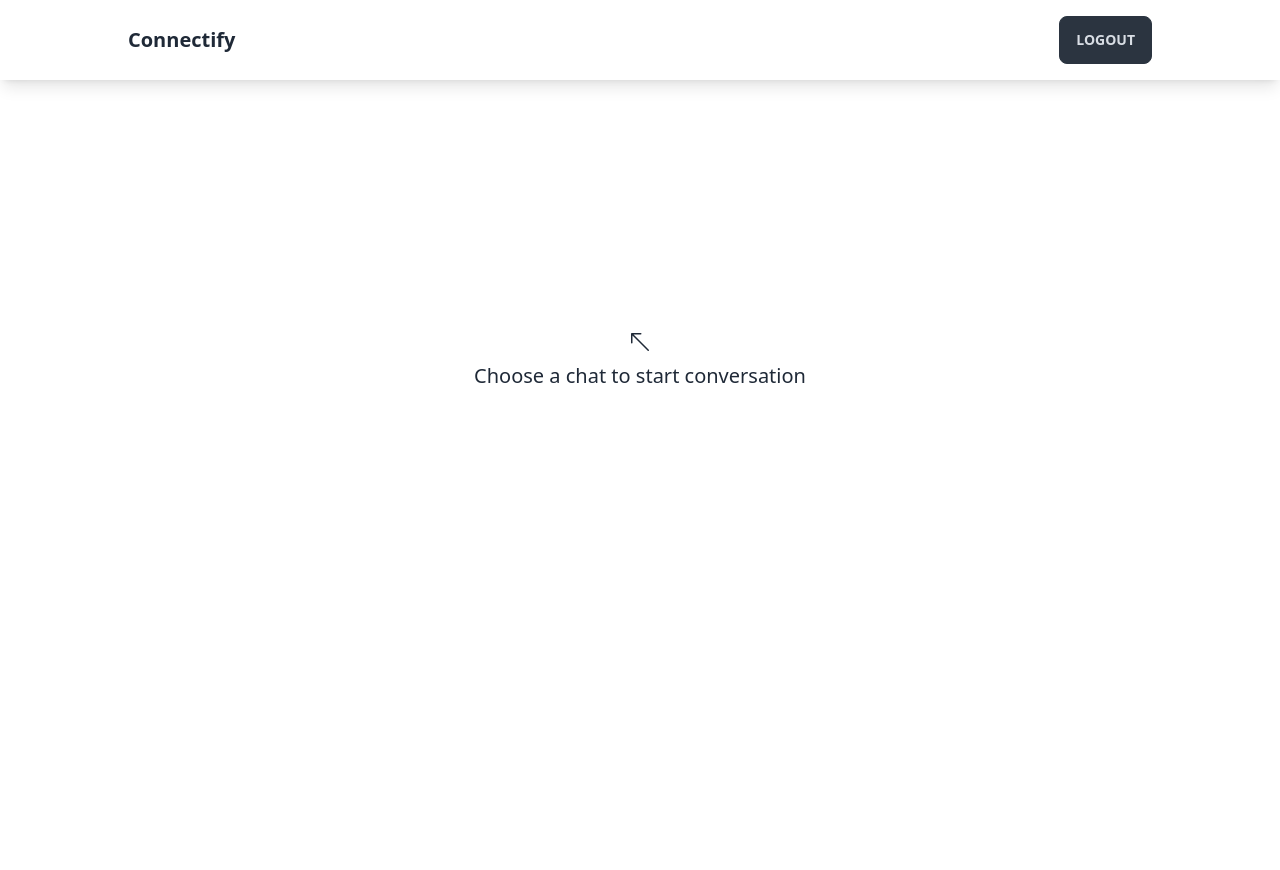
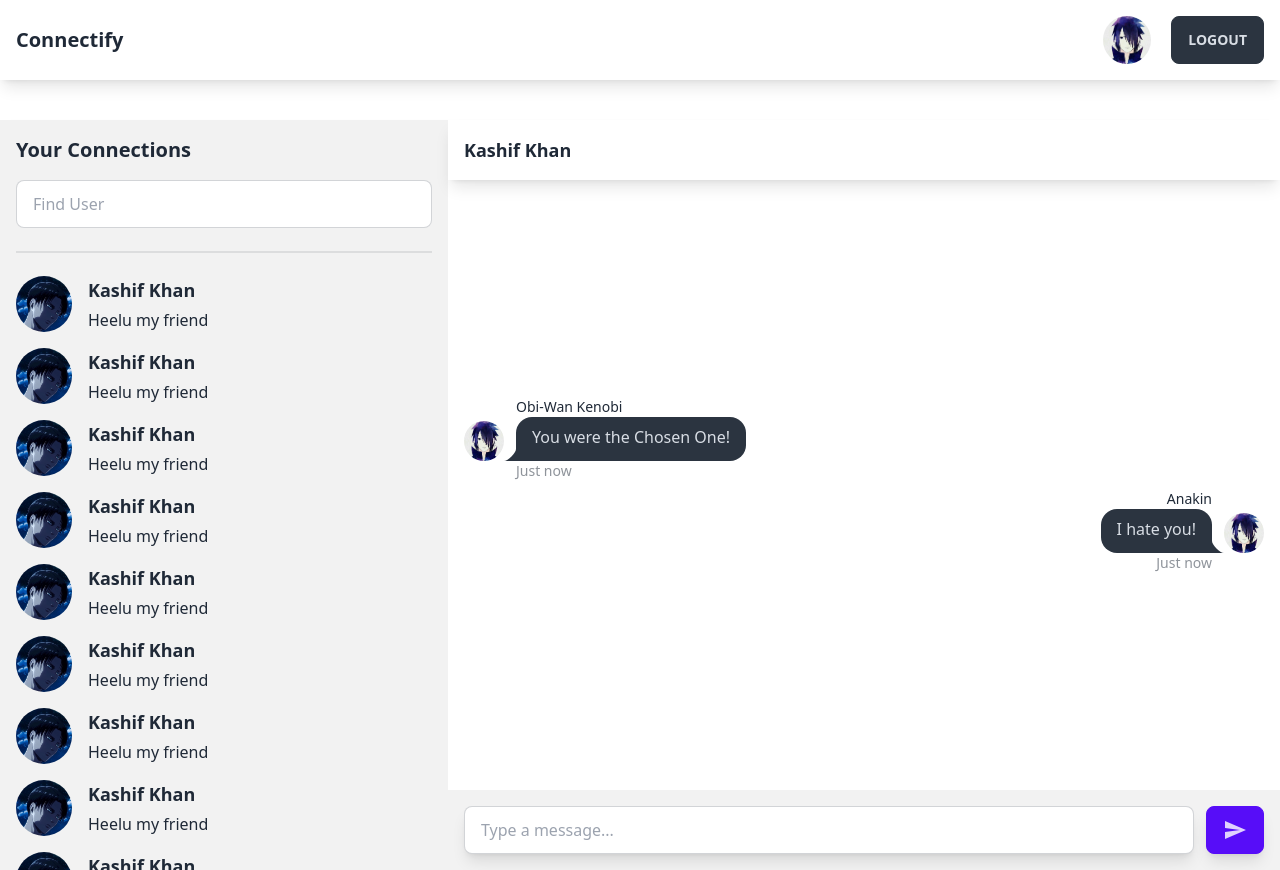
Before and after one commit to Drago78624/P1-Connectify-a-social-media-app, a React (Vite) app: page /home in a window 1280 px wide. Before the commit the page ends 800 px from the top, so only its background shows below. Built offline with nearby package versions, Linux system fonts and the light colour scheme.

Commit message:
signup added

```diff
--- a/package.json
+++ b/package.json
@@ -12,6 +12,7 @@
   "dependencies": {
     "autoprefixer": "^10.4.16",
     "daisyui": "^3.9.2",
+    "firebase": "^10.5.0",
     "postcss": "^8.4.31",
     "react": "^18.2.0",
     "react-dom": "^18.2.0",
--- a/src/components/Navbar.jsx
+++ b/src/components/Navbar.jsx
@@ -1,19 +1,25 @@
-import React from 'react'
-import { Link } from 'react-router-dom'
+import React from "react";
+import { Link } from "react-router-dom";
+import TestProfImg from "../assets/sasuke-github.jpeg";
 
 const Navbar = () => {
   return (
     <div className="p-4 shadow-lg">
-      <div className="container mx-auto flex justify-between items-center max-w-5xl">
+      <div className="container mx-auto flex justify-between items-center max-w-7xl">
         <Link to="/home" className="text-xl font-semibold">
           Connectify
         </Link>
-        <div>
+        <div className="flex items-center gap-5">
+          <div className="avatar hidden lg:inline-block">
+            <div className="w-12 rounded-full">
+              <img src={TestProfImg} />
+            </div>
+          </div>
           <button className="btn btn-neutral">Logout</button>
         </div>
       </div>
     </div>
-  )
-}
+  );
+};
 
-export default Navbar
+export default Navbar;
--- /dev/null
+++ b/src/firebase.config.js
@@ -0,0 +1,18 @@
+import { initializeApp } from "firebase/app";
+import { getAuth } from "firebase/auth";
+import { getFirestore } from "firebase/firestore";
+import { getStorage } from "firebase/storage";
+
+const firebaseConfig = {
+  apiKey: "AIzaSyCmuMqj1aaaTQQqoOwb0SlVyHvvKxpz5ks",
+  authDomain: "p1-connectify.firebaseapp.com",
+  projectId: "p1-connectify",
+  storageBucket: "p1-connectify.appspot.com",
+  messagingSenderId: "924542778444",
+  appId: "1:924542778444:web:43a7c25efcbf311e7848e9",
+};
+
+export const app = initializeApp(firebaseConfig);
+export const auth = getAuth(app);
+export const storage = getStorage(app)
+export const db = getFirestore(app)
--- a/src/pages/Home.jsx
+++ b/src/pages/Home.jsx
@@ -5,6 +5,8 @@ import Navbar from "../components/Navbar";
 import Drawer from "../components/Drawer";
 import { RiMenu2Line } from "react-icons/ri";
 import { BsArrowUpLeft } from "react-icons/bs";
+import { MdSend } from "react-icons/md";
+import ChatPreview from "../components/ChatPreview";
 
 const Home = () => {
   return (
@@ -22,10 +24,91 @@ const Home = () => {
         </div>
       </div>
       {/* Chat Window */}
-      <div className="h-[70%] flex items-center justify-center p-4">
-        <div>
-          <BsArrowUpLeft className="mx-auto" fontSize={24} />
-          <h2 className="text-xl mt-2">Choose a chat to start conversation</h2>
+      <div className="h-[70%] mt-10 lg:h-auto container max-w-7xl mx-auto flex justify-center shadow-lg">
+        <div className="lg:block min-h-[500px] max-h-[750px] overflow-y-auto hidden flex-[2] bg-base-200 p-4">
+          <div>
+            <h2 className="text-xl font-semibold mb-4">Your Connections</h2>
+            <form action="">
+              <input
+                type="text"
+                placeholder="Find User"
+                className="input input-bordered w-full max-w-md"
+              />
+            </form>
+            <div className="divider"></div>
+            <div>
+              <ChatPreview />
+              <ChatPreview />
+              <ChatPreview />
+              <ChatPreview />
+              <ChatPreview />
+              <ChatPreview />
+              <ChatPreview />
+              <ChatPreview />
+              <ChatPreview />
+              <ChatPreview />
+              <ChatPreview />
+              <ChatPreview />
+              <ChatPreview />
+              <ChatPreview />
+              <ChatPreview />
+              <ChatPreview />
+              <ChatPreview />
+              <ChatPreview />
+              <ChatPreview />
+            </div>
+          </div>
+        </div>
+        {/* <div className="lg:flex-[4]">
+          <div className="text-center">
+            <BsArrowUpLeft className="mx-auto lg:hidden" fontSize={24} />
+            <h2 className="text-xl mt-2">
+              Choose a chat to start conversation
+            </h2>
+          </div>
+        </div> */}
+        <div className="lg:flex-[4] w-full flex flex-col justify-between">
+          <div className="p-4 shadow-lg">
+            <h2 className="text-lg font-semibold">Kashif Khan</h2>
+          </div>
+          <div className="max-h-[600px] px-4 overflow-y-auto ">
+            <div className="chat chat-start">
+              <div className="chat-image avatar">
+                <div className="w-10 rounded-full">
+                  <img src={TestProfImg} />
+                </div>
+              </div>
+              <div className="chat-header">
+                Obi-Wan Kenobi
+              </div>
+              <div className="chat-bubble">You were the Chosen One!</div>
+              <div className="chat-footer opacity-50">Just now</div>
+            </div>
+            <div className="chat chat-end">
+              <div className="chat-image avatar">
+                <div className="w-10 rounded-full">
+                  <img src={TestProfImg} />
+                </div>
+              </div>
+              <div className="chat-header">
+                Anakin
+              </div>
+              <div className="chat-bubble">I hate you!</div>
+              <div className="chat-footer opacity-50">Just now</div>
+            </div>
+          </div>
+          <div className="p-4 bg-base-200">
+            <form action="" className="flex gap-3">
+              <input
+                type="text"
+                placeholder="Type a message..."
+                className="input input-bordered w-full shadow-lg"
+              />
+              <button className="btn btn-primary shadow-lg">
+                <MdSend fontSize={24} />
+              </button>
+            </form>
+          </div>
         </div>
       </div>
     </div>
--- a/src/pages/SignIn.jsx
+++ b/src/pages/SignIn.jsx
@@ -3,9 +3,10 @@ import { Link } from "react-router-dom";
 
 const SignIn = () => {
   return (
+    <div className="min-h-screen flex justify-center items-center">
       <div className="container mx-auto max-w-2xl p-4">
         <div className="text-center mb-10">
-        <Link to="/home">heelu</Link>
+          <Link to="/home">heelu</Link>
           <h1 className="text-3xl mb-2 font-semibold">Sign in</h1>
           <p className="text-xl">Enter your world of connections.</p>
         </div>
@@ -20,10 +21,18 @@ const SignIn = () => {
             placeholder="Password"
             className="input input-bordered w-full max-w-md mb-4 shadow-lg"
           />
-          <button className="btn btn-primary w-full max-w-md mb-4 shadow-lg">Sign in</button>
-          <p>Don't have an account ? <Link to="/signup" className="underline">Sign up</Link></p>
+          <button className="btn btn-primary w-full max-w-md mb-4 shadow-lg">
+            Sign in
+          </button>
+          <p>
+            Don't have an account ?{" "}
+            <Link to="/signup" className="underline">
+              Sign up
+            </Link>
+          </p>
         </form>
       </div>
+    </div>
   );
 };
 
--- a/src/pages/SignUp.jsx
+++ b/src/pages/SignUp.jsx
@@ -1,7 +1,67 @@
-import React from "react";
+import React, { useState } from "react";
 import { Link } from "react-router-dom";
+import { createUserWithEmailAndPassword, updateProfile } from "firebase/auth";
+import { auth, db, storage } from "../firebase.config";
+import { ref, uploadBytesResumable, getDownloadURL } from "firebase/storage";
+import { doc, setDoc } from "firebase/firestore";
 
 const SignUp = () => {
+  const [error, setError] = useState(false);
+
+  const handleSubmit = async (e) => {
+    e.preventDefault();
+    const displayName = e.target[0].value;
+    const email = e.target[1].value;
+    const password = e.target[2].value;
+    const avatar = e.target[3].files[0];
+
+    try {
+      const res = await createUserWithEmailAndPassword(auth, email, password);
+
+      const storageRef = ref(storage, displayName);
+
+      const uploadTask = uploadBytesResumable(storageRef, avatar);
+
+      uploadTask.on(
+        "state_changed",
+        (snapshot) => {
+          // Observe state change events such as progress, pause, and resume
+          // Get task progress, including the number of bytes uploaded and the total number of bytes to be uploaded
+          const progress =
+            (snapshot.bytesTransferred / snapshot.totalBytes) * 100;
+          console.log("Upload is " + progress + "% done");
+          switch (snapshot.state) {
+            case "paused":
+              console.log("Upload is paused");
+              break;
+            case "running":
+              console.log("Upload is running");
+              break;
+          }
+        },
+        (error) => {
+          // Handle unsuccessful uploads
+        },
+        () => {
+          getDownloadURL(uploadTask.snapshot.ref).then(async (downloadURL) => {
+            await updateProfile(res.user, {
+              displayName,
+              photoURL: downloadURL
+            })
+            await setDoc(doc(db, "users", res.user.uid), {
+              uid: res.user.uid,
+              displayName,
+              email,
+              photoURL: downloadURL
+            });
+          });
+        }
+      );
+    } catch (err) {
+      setError(true);
+    }
+  };
+
   return (
     <div className="min-h-screen flex justify-center items-center">
       <div className="container mx-auto max-w-md p-4">
@@ -10,7 +70,7 @@ const SignUp = () => {
           <h1 className="text-3xl mb-2 font-semibold">Sign up</h1>
           <p className="text-xl">Join us and start connecting!</p>
         </div>
-        <form className="text-center">
+        <form className="text-center" onSubmit={handleSubmit}>
           <input
             type="text"
             placeholder="Display Name"
@@ -44,6 +104,7 @@ const SignUp = () => {
               Sign in
             </Link>
           </p>
+          {error && <span>something went wrong</span>}
         </form>
       </div>
     </div>
```
Also changed, not shown: 1 other file (tests, documents, lock files or other folders).
